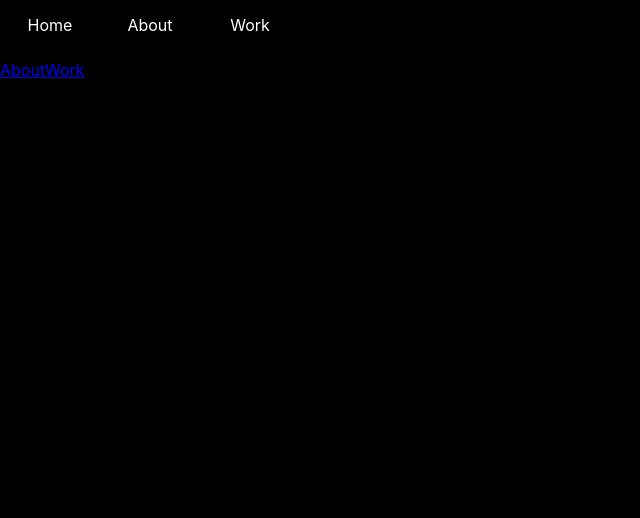
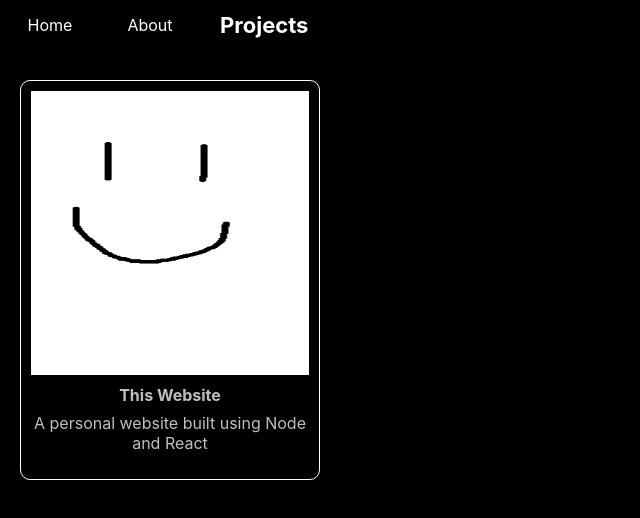
Before and after one commit to wahleric/website, a React (Create React App) app: page /projects in a window 1280 px wide. Shown: the top 518 px of the page, without its empty margins (0-640 px from the left). Built offline with nearby package versions, Linux system fonts and the light colour scheme.

Commit message:
Rename 'Work' page to 'Projects'

```diff
--- a/src/components/Body.js
+++ b/src/components/Body.js
@@ -9,14 +9,14 @@ import {
 
 import Home from './Home';
 import About from './About';
-import Work from './Work';
+import Projects from './Projects';
 
 function Body() {
   return (
     <div className="body">
       <Routes>
         <Route path="/about" element={<About />} />
-        <Route path="/work" element={<Work />} />
+        <Route path="/projects" element={<Projects />} />
         <Route path="*" element={<Home />} />
       </Routes>
     </div>
--- a/src/components/Header.js
+++ b/src/components/Header.js
@@ -13,7 +13,7 @@ function Header() {
             <NavLink to="/about">About</NavLink>
           </li>
           <li className="header-link">
-            <NavLink to="/work">Work</NavLink>
+            <NavLink to="/projects">Projects</NavLink>
           </li>
         </ul>
       </div>
--- a/src/components/Home.js
+++ b/src/components/Home.js
@@ -5,7 +5,7 @@ function Home() {
 	return (
 		<div className="home">
 			 <Link to="/about">About</Link>
-			 <Link to="/work">Work</Link>
+			 <Link to="/projects">Projects</Link>
 		</div>
 	);
 }
--- a/src/components/Work.js
+++ b/src/components/Projects.js
@@ -1,7 +1,7 @@
-import '../css/Work.css';
+import '../css/Projects.css';
 import Card from '../components/Card'
 
-function Work() {
+function Projects() {
 
 
 	//TODO: Create cards layout and pass projects into that, instead of looping through projects here
@@ -10,12 +10,12 @@ function Work() {
 	console.log(projects);
 
 	return (
-		<div className="work">
+		<div className="projects">
 			{projects.map((project, index) => {
-				return <Card key="{index}" title={project.title} image={project.image} shortDescription={project.shortDescription}/>
+				return <Card key="{index}" title={project.title} image={project.primaryImage} description={project.shortDescription}/>
 			})}
 		</div>
 	);
 }
 
-export default Work;
+export default Projects;
```
Also changed, not shown: src/css/Projects.css (added), src/css/Work.css (deleted).
